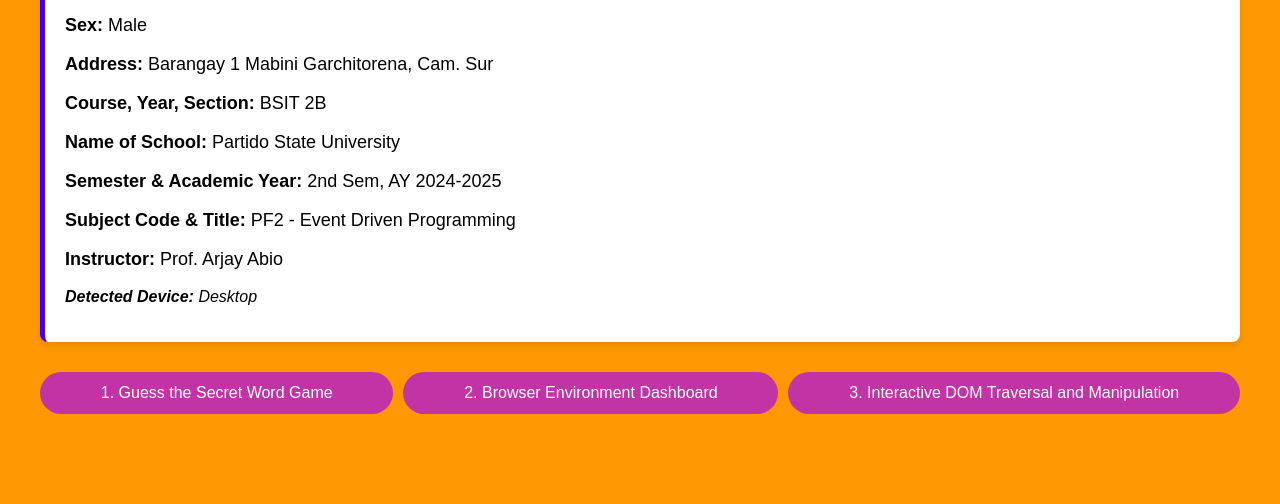
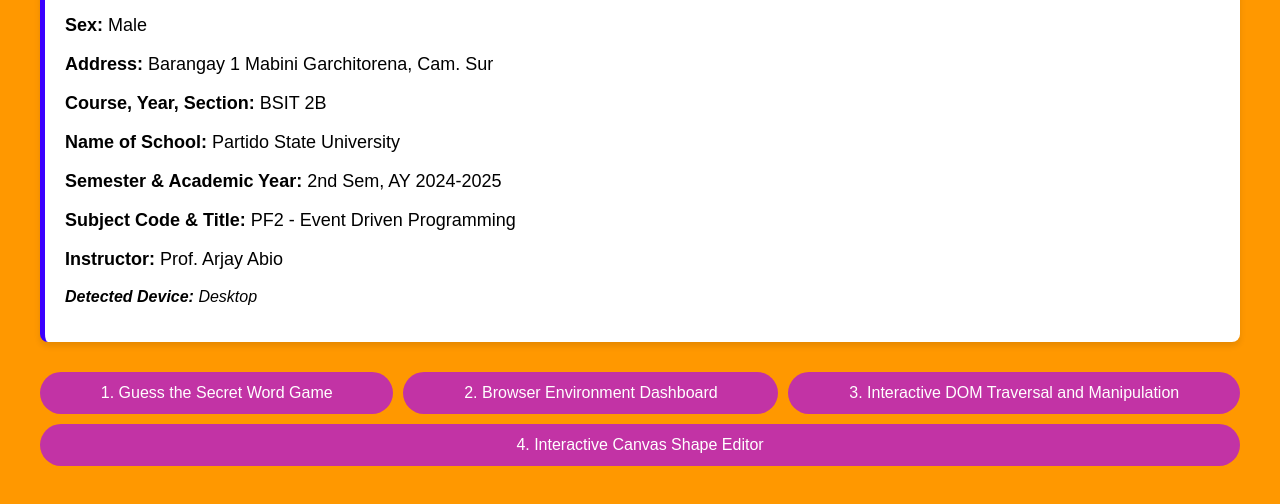
Before and after one commit to Piano001/Browser_Environment_Dashboard, a plain HTML site: page index.html in a window 1280 px wide. Shown: the part 164-668 px from the top of the page. Drawn offline with Linux system fonts and the light colour scheme.

Commit message:
Update index.html

```diff
--- a/index.html
+++ b/index.html
@@ -117,6 +117,7 @@
     <a href="GuessThegame.html">1. Guess the Secret Word Game</a>
     <a href="browser_dashboard.html">2. Browser Environment Dashboard</a>
     <a href="dom_traversal.html">3. Interactive DOM Traversal and Manipulation</a>
+    <a href="index1.html">4. Interactive Canvas Shape Editor</a>
   </div>
 
   <script>
```
